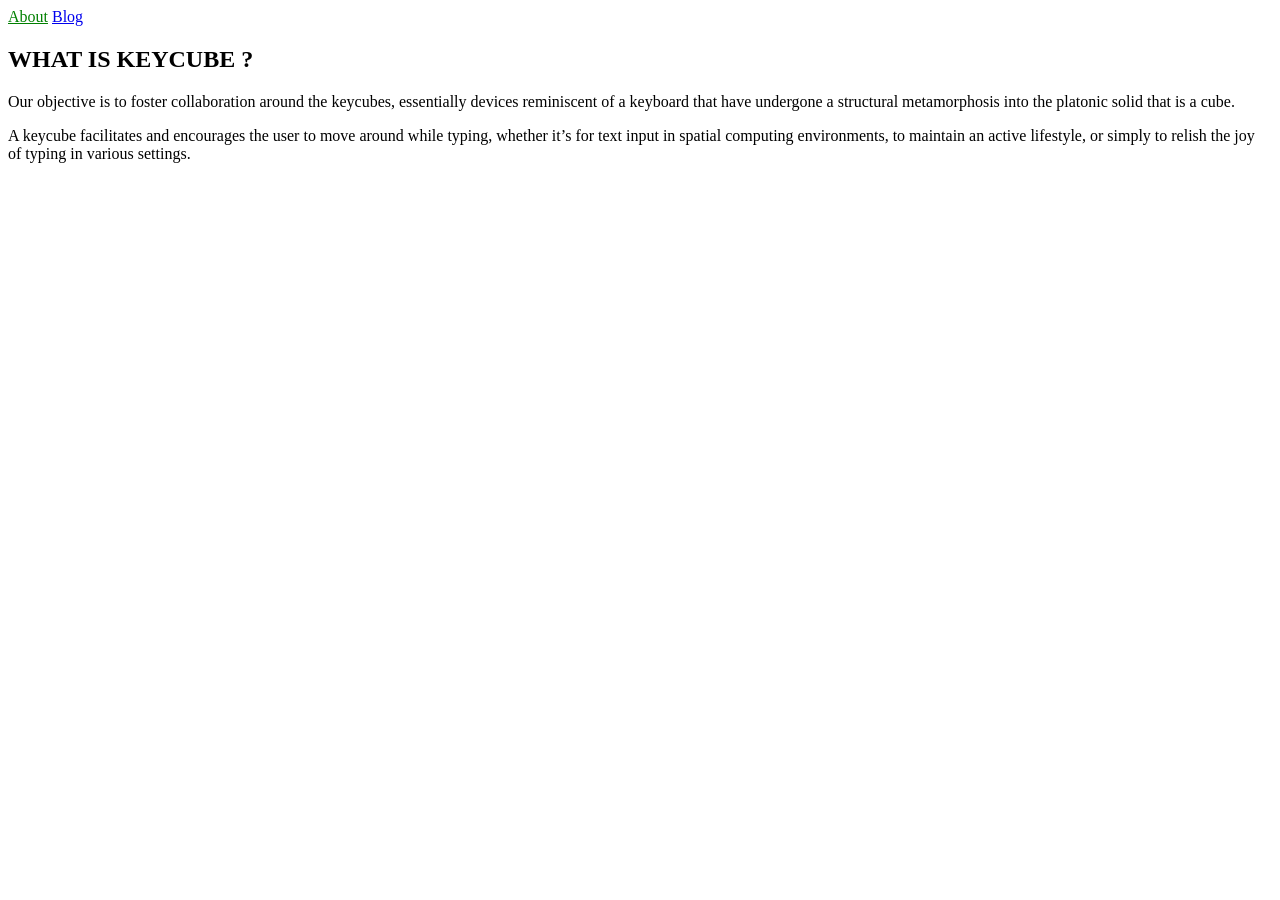
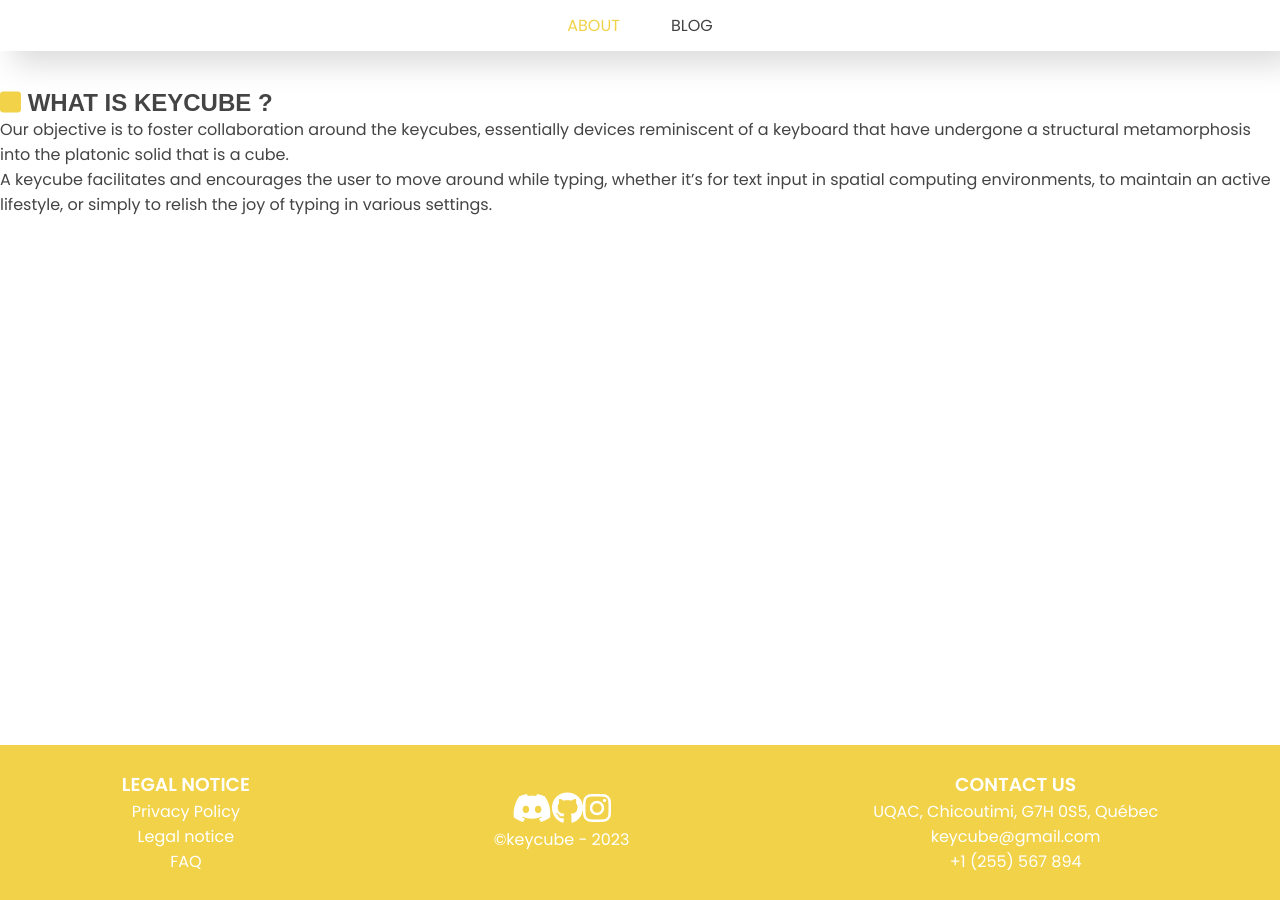
Before and after one commit to keycube/keycube.github.io, a Jekyll site: the page built from index.markdown, in a window 1280 px wide. Built offline with Jekyll 4.4.1, drawn with Linux system fonts in a browser that asks for light colours; nearby versions of some CDN libraries; some web fonts are replaced.

Commit message:
font awesome + color change en fonction de page + footer

```diff
--- /dev/null
+++ b/_includes/footer.html
@@ -0,0 +1,24 @@
+<footer style="background-color: #{{page.color}};">
+	<div class="footer-part">
+		<h3>Legal notice</h3>
+		<a>Privacy Policy</a>
+		<a>Legal notice</a>
+		<a>FAQ</a>
+	</div>
+	<div class="footer-part">
+		<div class="social-networks">
+			<a><i class="fa-brands fa-discord fa-2x picto"></i></a>
+			<a><i class="fa-brands fa-github fa-2x picto"></i></a>
+			<a><i class="fa-brands fa-instagram fa-2x picto"></i></a>
+		</div>
+		<img>
+		<p>©keycube - 2023</p>
+
+	</div>
+	<div class="footer-part">
+		<h3>Contact us</h3>
+		<p>UQAC, Chicoutimi, G7H 0S5, Québec</p>
+		<a href="mailto:keycube@gmail.com">keycube@gmail.com</a>
+		<a href="tel:+1 (255) 567 894">+1 (255) 567 894</a>
+	</div>
+</footer>
--- a/_includes/navigation.html
+++ b/_includes/navigation.html
@@ -1,12 +1,5 @@
-<!-- <nav>
-	{% for item in site.data.navigation %}
-	  <a href="{{ item.link }}" {% if page.url == item.link %}style="color: red;"{% endif %}>
-		{{ item.name }}
-	  </a>
-	{% endfor %}
-  </nav> -->
   <nav>
 	{% for item in site.data.navigation %}
-	  <a href="{{ item.link }}" {% if page.url == item.link %}class="current"{% endif %}>{{ item.name }}</a>
+	  <a href="{{ item.link }}" {% if page.url == item.link %}style="color: #{{ page.color }};" class="current"{% endif %}>{{ item.name }}</a>
 	{% endfor %}
   </nav>
--- a/_layouts/default.html
+++ b/_layouts/default.html
@@ -4,9 +4,17 @@
     <meta charset="utf-8">
     <title>{{ page.title }}</title>
 	<link rel="stylesheet" href="/assets/css/styles.css">
-  </head>
+	<link rel="preconnect" href="https://fonts.googleapis.com">
+
+	<script src="https://kit.fontawesome.com/307082a286.js" crossorigin="anonymous"></script>
+
+	<link rel="preconnect" href="https://fonts.gstatic.com" crossorigin>
+	<link href="https://fonts.googleapis.com/css2?family=Dela+Gothic+One&family=Poppins:ital,wght@0,100;0,200;0,300;0,400;0,500;0,600;0,700;0,800;0,900;1,100;1,200;1,300;1,400;1,500;1,600;1,700;1,800;1,900&display=swap" rel="stylesheet">
+
+	</head>
   <body>
 	{% include navigation.html %}
     {{ content }}
+	{% include footer.html %}
   </body>
 </html>
--- a/_sass/main.scss
+++ b/_sass/main.scss
@@ -1,3 +1,78 @@
+*{
+	margin:0;
+	font-family: 'Poppins', sans-serif;
+	color: #444;
+}
+
+nav{
+	display: flex;
+	align-items: center;
+	justify-content: center;
+	margin: 0 0 3% 0;
+	box-shadow :13px 13px 30px #00000025;
+
+}
+
+nav a{
+	text-decoration: none;
+	text-transform: uppercase;
+	margin: 1% 2%;
+}
+
 .current {
-	color: green;
-  }
+	text-decoration: none;
+}
+
+h1, h2 {
+	font-family: 'Dela Gothic One', sans-serif;
+}
+
+footer {
+	display: flex;
+	flex-direction: row;
+	justify-content: space-around;
+	align-items: center;
+	position: fixed;
+	bottom: 0;
+	left: 0;
+	width: 100%;
+	padding: 2% 0;
+
+}
+
+footer h3{
+	text-transform: uppercase;
+	font-weight: 600;
+	color:white;
+}
+
+footer p {
+	color:white;
+
+}
+
+footer a{
+	text-decoration: none;
+	color:white;
+
+}
+
+.footer-part{
+	display: flex;
+	flex-direction: column;
+	align-items: center;
+}
+
+
+.social-networks{
+	display: flex;
+	flex-direction: row;
+	justify-content:space-between;
+	align-items: center;
+
+}
+
+.picto{
+	color:white;
+
+}
--- a/index.markdown
+++ b/index.markdown
@@ -4,8 +4,10 @@
 
 layout: default
 title: About
+color : F1D248
 ---
-## WHAT IS KEYCUBE ?
+
+## <i class="fa-solid fa-square" style="color: #{{ page.color }}"></i> WHAT IS KEYCUBE ?
 
 Our objective is to foster collaboration around the keycubes, essentially devices reminiscent of a keyboard that have undergone a structural metamorphosis into the platonic solid that is a cube.
 
```
Also changed, not shown: blog.markdown (+8 -1 lines), 8 other files.
